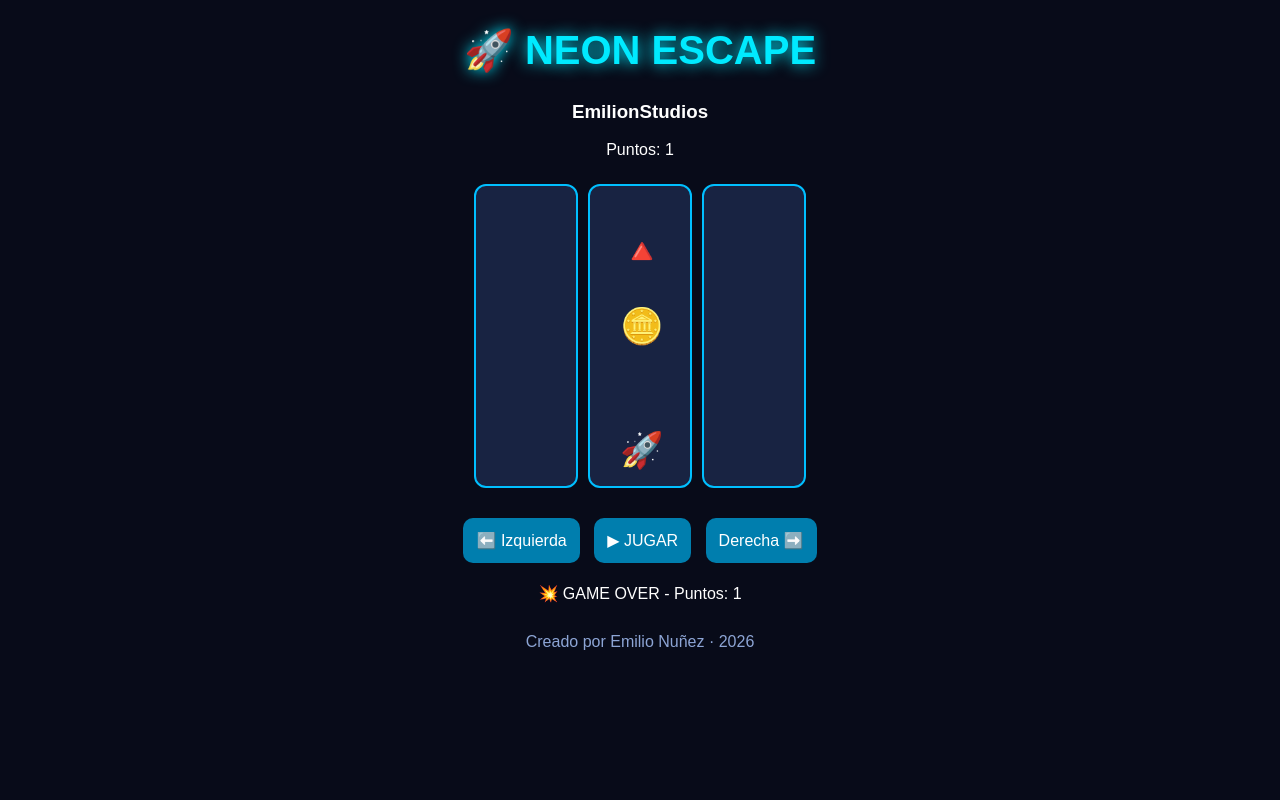
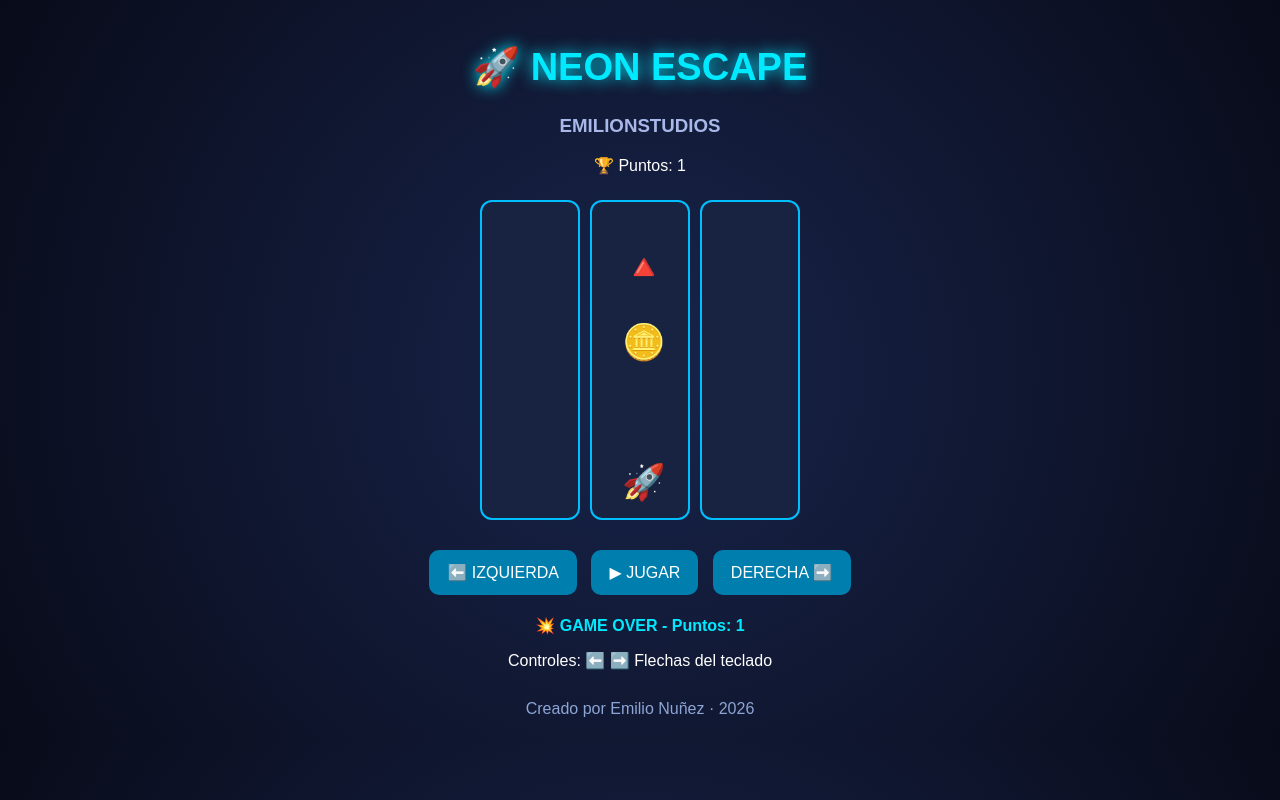
Before and after one commit to EmilionStudios/Neon-Escape, a plain HTML site: page index.html in a window 1280 px wide. Both pictures are taken after a click on the button "▶ JUGAR". Drawn offline with Linux system fonts and the light colour scheme.

Commit message:
Update HTML structure and styling for game

```diff
--- a/index.html
+++ b/index.html
@@ -3,67 +3,95 @@
 <html lang="es">
 <head>
 <meta charset="UTF-8">
-<meta name="viewport" content="width=device-width, initial-scale=1">
-<title>NEON ESCAPE - EmilionStudios</title>
+<meta name="viewport" content="width=device-width, initial-scale=1.0">
+<title>NEON ESCAPE | EmilionStudios</title>
+
 <style>
+* {
+  box-sizing: border-box;
+}
+
 body {
-  background: #080b19;
+  background: radial-gradient(circle, #18244b, #080b19);
   color: white;
   font-family: Arial, sans-serif;
   text-align: center;
+  margin: 0;
+  padding: 20px;
 }
+
 h1 {
   color: #00eaff;
-  font-size: 40px;
+  font-size: 38px;
   text-shadow: 0 0 15px #00eaff;
 }
+
+h3 {
+  color: #a8b8e8;
+}
+
 #game {
   display: flex;
   justify-content: center;
   gap: 10px;
   margin: 25px auto;
 }
+
 .lane {
   width: 100px;
-  height: 300px;
+  height: 320px;
   background: #182342;
   border: 2px solid #00bfff;
   border-radius: 12px;
   position: relative;
   font-size: 35px;
 }
+
 .item {
   position: absolute;
   top: 45px;
   left: 30px;
 }
+
 .ship {
   position: absolute;
   bottom: 15px;
   left: 30px;
 }
+
 button {
   background: #007eae;
   color: white;
   border: none;
-  padding: 13px;
+  padding: 13px 18px;
   border-radius: 10px;
   margin: 5px;
   font-size: 16px;
   cursor: pointer;
 }
+
+button:hover {
+  background: #00bfff;
+}
+
+#message {
+  color: #00eaff;
+  font-weight: bold;
+}
+
 footer {
   color: #8da5d5;
   margin-top: 30px;
 }
 </style>
 </head>
+
 <body>
 
 <h1>🚀 NEON ESCAPE</h1>
-<h3>EmilionStudios</h3>
+<h3>EMILIONSTUDIOS</h3>
 
-<p>Puntos: <span id="score">0</span></p>
+<p>🏆 Puntos: <span id="score">0</span></p>
 
 <div id="game">
   <div class="lane" id="l0"></div>
@@ -71,11 +99,13 @@ footer {
   <div class="lane" id="l2"></div>
 </div>
 
-<button onclick="move(-1)">⬅️ Izquierda</button>
+<button onclick="move(-1)">⬅️ IZQUIERDA</button>
 <button onclick="start()">▶ JUGAR</button>
-<button onclick="move(1)">Derecha ➡️</button>
+<button onclick="move(1)">DERECHA ➡️</button>
 
-<p id="message">¡Esquiva los obstáculos!</p>
+<p id="message">¡Pulsa JUGAR para comenzar!</p>
+
+<p>Controles: ⬅️ ➡️ Flechas del teclado</p>
 
 <footer>
   Creado por Emilio Nuñez · 2026
@@ -90,70 +120,100 @@ let playing = false;
 let timer;
 
 function draw() {
-  for(let i=0;i<3;i++){
-    let lane = document.getElementById("l"+i);
+  for (let i = 0; i < 3; i++) {
+    let lane = document.getElementById("l" + i);
     lane.innerHTML = "";
 
-    if(i===obstacle){
+    if (i === obstacle) {
       lane.innerHTML += '<div class="item">🔺</div>';
     }
-    if(i===coin){
+
+    if (i === coin) {
       lane.innerHTML += '<div class="item" style="top:120px">🪙</div>';
     }
-    if(i===player){
+
+    if (i === player) {
       lane.innerHTML += '<div class="ship">🚀</div>';
     }
   }
-  document.getElementById("score").textContent=score;
+
+  document.getElementById("score").textContent = score;
 }
 
-function move(direction){
-  if(!playing)return;
-  player=Math.max(0,Math.min(2,player+direction));
-  if(player===obstacle){
-    gameOver();
-    return;
-  }
-  draw();
-}
+// MOVIMIENTO DEL JUGADOR
+function move(direction) {
+  if (!playing) return;
 
-function step(){
-  if(player===obstacle){
+  player = Math.max(0, Math.min(2, player + direction));
+
+  if (player === obstacle) {
     gameOver();
     return;
   }
 
-  score += player===coin ? 10 : 1;
-  obstacle=Math.floor(Math.random()*3);
-  coin=Math.floor(Math.random()*3);
+  draw();
+}
+
+// CONTROLES DEL TECLADO
+document.addEventListener("keydown", function(event) {
+
+  if (event.key === "ArrowLeft") {
+    event.preventDefault();
+    move(-1);
+  }
+
+  if (event.key === "ArrowRight") {
+    event.preventDefault();
+    move(1);
+  }
+
+});
+
+// MOVIMIENTO DE OBSTÁCULOS
+function step() {
+  if (player === obstacle) {
+    gameOver();
+    return;
+  }
+
+  score += player === coin ? 10 : 1;
+
+  obstacle = Math.floor(Math.random() * 3);
+  coin = Math.floor(Math.random() * 3);
+
   draw();
 
-  if(player===obstacle)gameOver();
+  if (player === obstacle) {
+    gameOver();
+  }
 }
 
-function start(){
+// INICIAR JUEGO
+function start() {
   clearInterval(timer);
-  player=1;
-  obstacle=0;
-  coin=2;
-  score=0;
-  playing=true;
-  document.getElementById("message").textContent="¡A jugar!";
+
+  player = 1;
+  obstacle = 0;
+  coin = 2;
+  score = 0;
+  playing = true;
+
+  document.getElementById("message").textContent =
+    "¡A jugar! Esquiva los obstáculos.";
+
   draw();
-  timer=setInterval(step,850);
+
+  timer = setInterval(step, 850);
 }
 
-function gameOver(){
-  playing=false;
+// FIN DEL JUEGO
+function gameOver() {
+  playing = false;
   clearInterval(timer);
-  document.getElementById("message").textContent=
-    "💥 GAME OVER - Puntos: "+score;
+
+  document.getElementById("message").textContent =
+    "💥 GAME OVER - Puntos: " + score;
 }
-
-document.addEventListener("keydown",e=>{
-  if(e.key==="ArrowLeft")move(-1);
-  if(e.key==="ArrowRight")move(1);
-});
 
 draw();
 </script>
```
